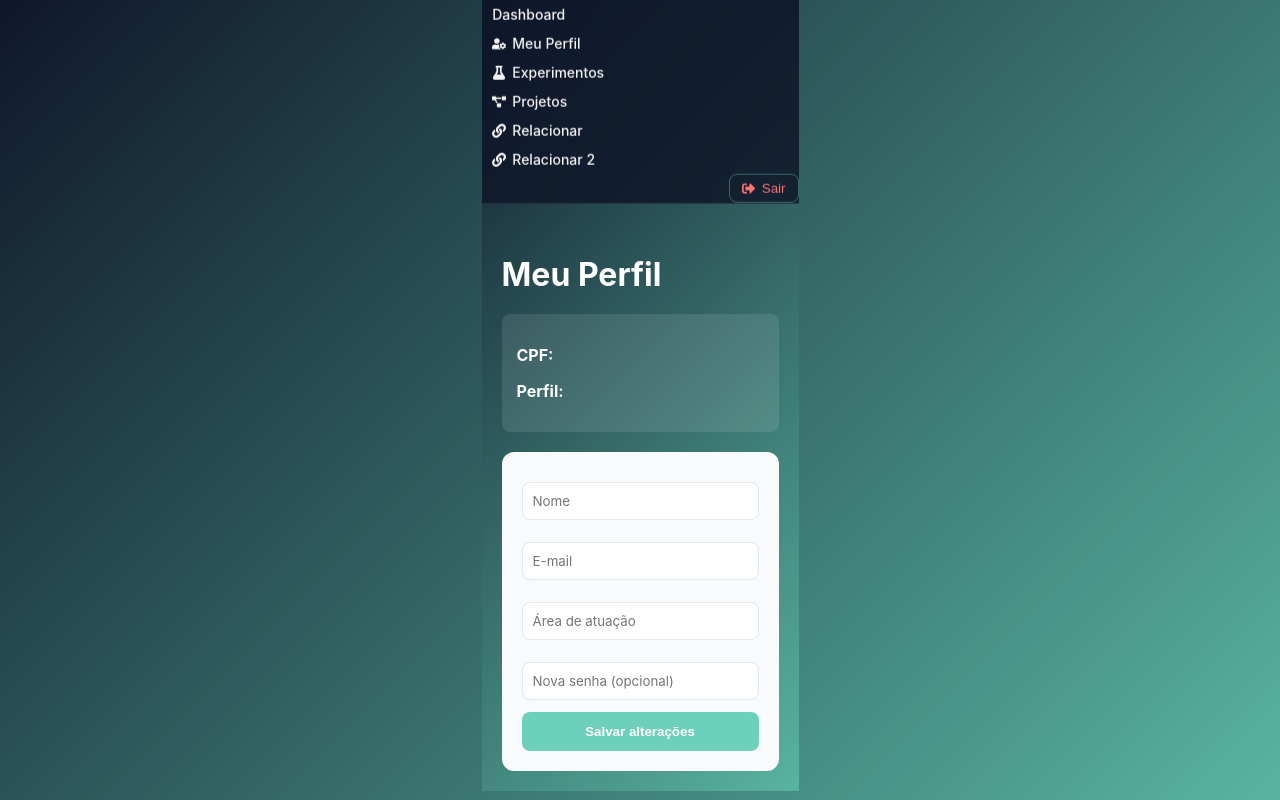
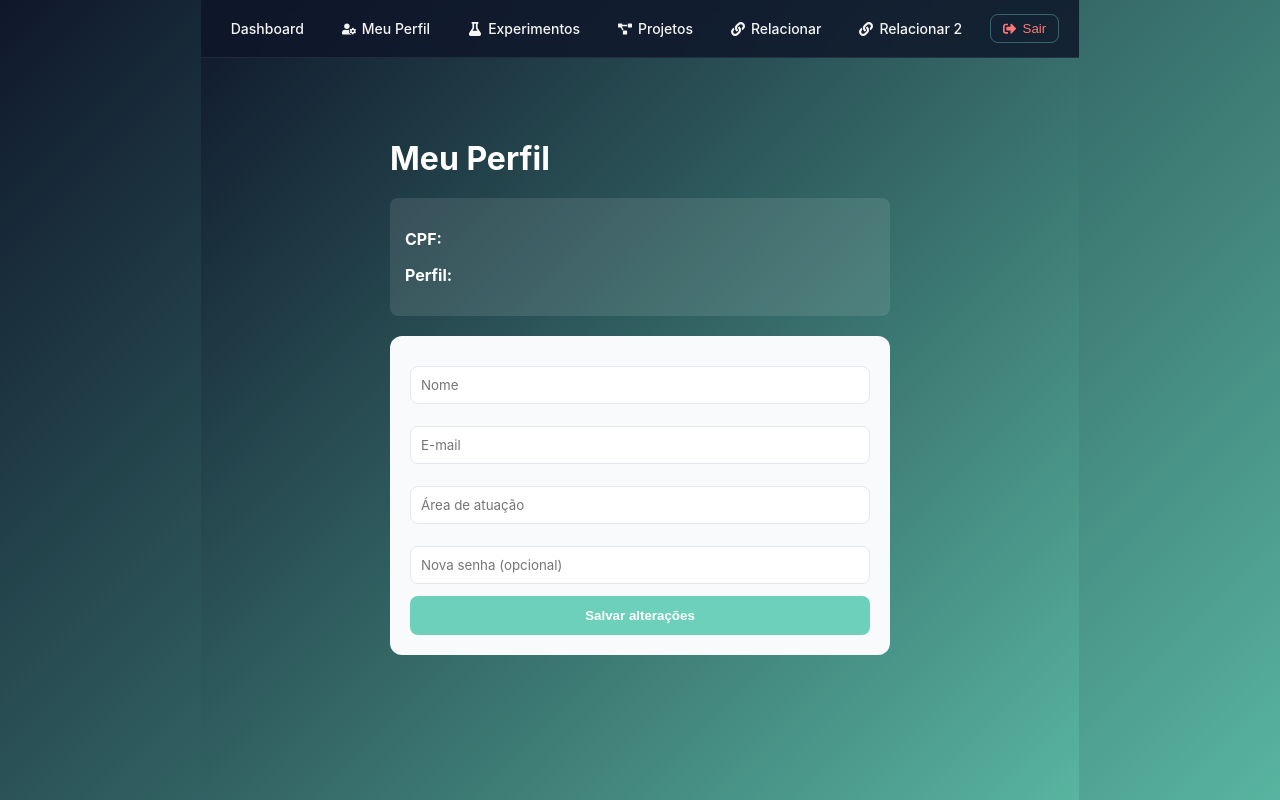
Before and after one commit to Andrey-DC-Silva/sysrapel-client, a React (Vite) app: page /perfil in a window 1280 px wide. Built offline with nearby package versions, Linux system fonts and the light colour scheme; no server answers; sample sign-in values are in the browser's storage.

Commit message:
Update Navbar.jsx

```diff
--- a/src/components/Navbar.jsx
+++ b/src/components/Navbar.jsx
@@ -14,7 +14,7 @@ export default function Navbar() {
 
   return (
     <nav className="navbar">
-
+      <div className='navbar-content'>
         <a className="nav-link" href="/dashboard">
           Dashboard
         </a>
@@ -54,7 +54,7 @@ export default function Navbar() {
         <button className="logout-button" onClick={logout}>
           <FaSignOutAlt /> Sair
         </button>
-
+      </div>
     </nav>
   );
 }
```
Lines whose indentation alone changed are shown as unchanged.
